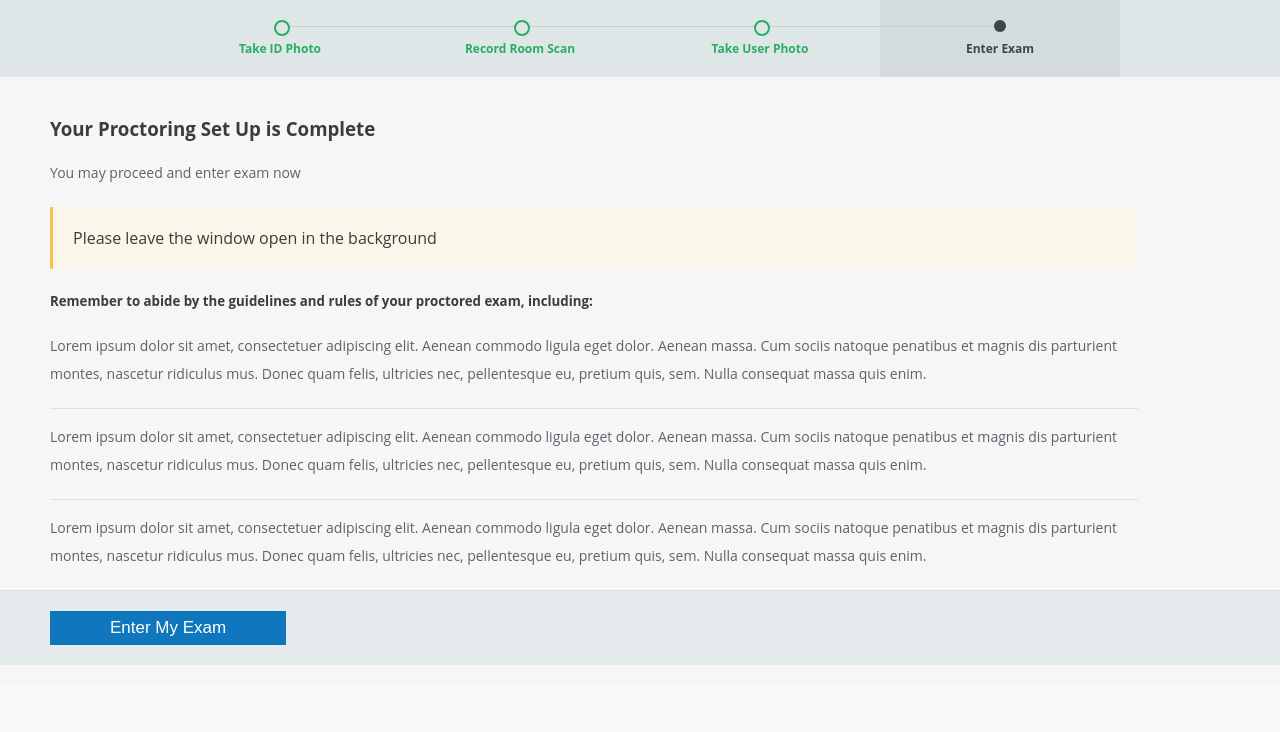
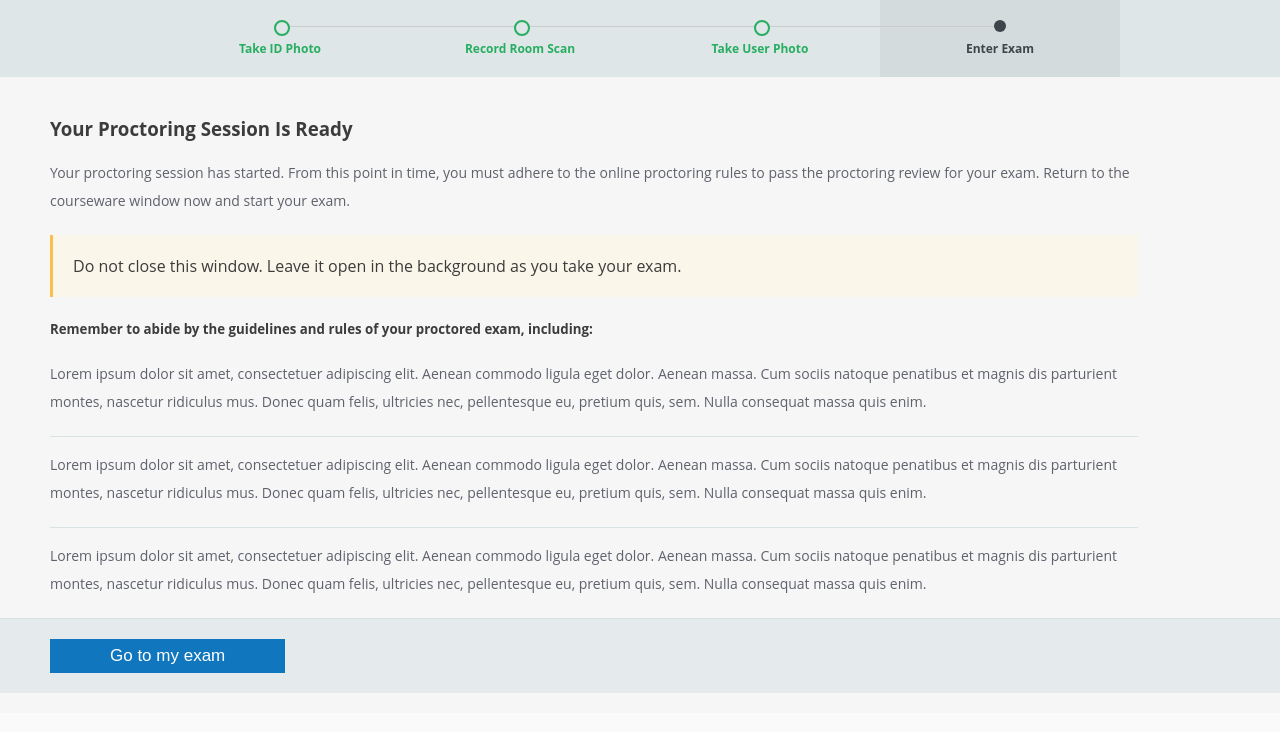
Before and after one commit to openedx/edx-proctoring, a Django app: template edx_proctoring/templates/proctoring/proctoring_launch_callback.html in a window 1280 px wide; the page is wider, and only the part inside the window is pictured. Shown: the top 732 px of that part. Run offline with Django 3.2, Linux system fonts and the light colour scheme; the template is opened without the code that fills it, so the values that code supplies are empty; some libraries are stand-ins or nearby versions.

Commit message:
Conform to text feedback

```diff
--- a/edx_proctoring/templates/proctoring/proctoring_launch_callback.html
+++ b/edx_proctoring/templates/proctoring/proctoring_launch_callback.html
@@ -162,11 +162,11 @@
 
     <div class="steps-container">
       <div class="body-container">
-        <h3>{% blocktrans %} Your Proctoring Set Up is Complete {% endblocktrans %}</h3>
-        <p>{% blocktrans %} You may proceed and enter exam now {% endblocktrans %}</p>
+        <h3>{% blocktrans %} Your Proctoring Session Is Ready {% endblocktrans %}</h3>
+        <p>{% blocktrans %} Your proctoring session has started. From this point in time, you must adhere to the online proctoring rules to pass the proctoring review for your exam. Return to the courseware window now and start your exam. {% endblocktrans %}</p>
 
         <div class="alert">
-          {% blocktrans %} Please leave the window open in the background {% endblocktrans %}
+          {% blocktrans %} Do not close this window. Leave it open in the background as you take your exam. {% endblocktrans %}
         </div>
         <h5> {% blocktrans %} Remember to abide by the guidelines and rules of your proctored exam, including: {% endblocktrans %}</h5>
         <p>
@@ -195,7 +195,7 @@
       </div>
     <div class="footer">
       <button>
-        {% blocktrans %} Enter My Exam {% endblocktrans %}
+        {% blocktrans %} Go to my exam {% endblocktrans %}
       </button>
     </div>
     </div>
```
